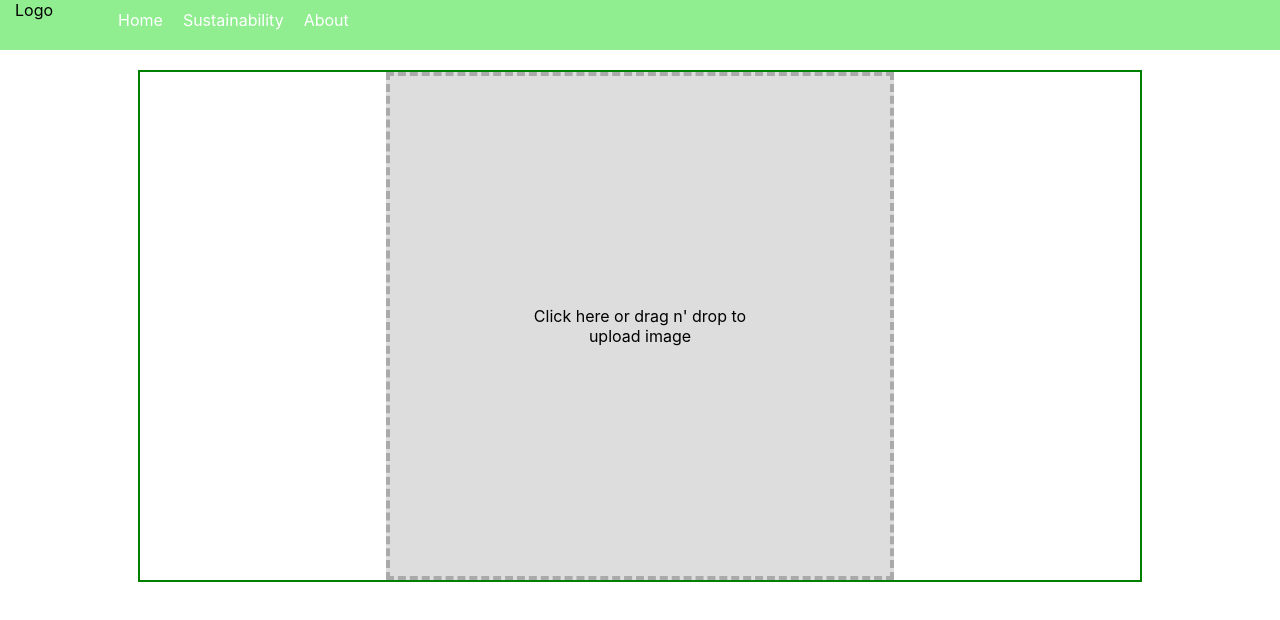
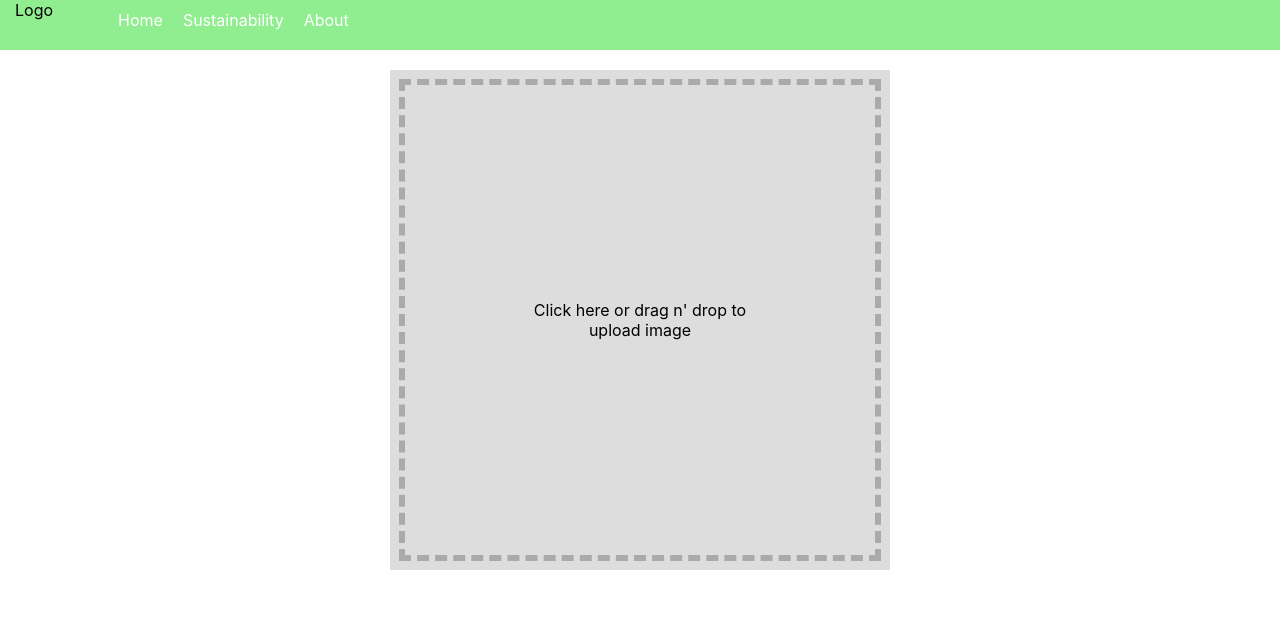
Before and after one commit to jacoblovelace/HooHacks23, a React (Create React App) app in the folder client/: page / in a window 1280 px wide. Shown: the top 620 px of the page. Built offline with nearby package versions, Linux system fonts and the light colour scheme.

Commit message:
slight styling change to image upload

```diff
--- a/client/src/components/Content.css
+++ b/client/src/components/Content.css
@@ -1,6 +1,5 @@
 .container {
     width: 80%;
     max-width: 1000px;
-    border: 2px solid green;
     margin: 20px auto;
 }
--- a/client/src/components/ImageUpload.css
+++ b/client/src/components/ImageUpload.css
@@ -8,7 +8,8 @@
     justify-content: center;
     align-items: center;
     background-color: #ddd;
-    border: 4px dashed #aaa;
+    outline: 6px dashed #aaa;
+    outline-offset: -15px;
     cursor: pointer;
 }
 
```
